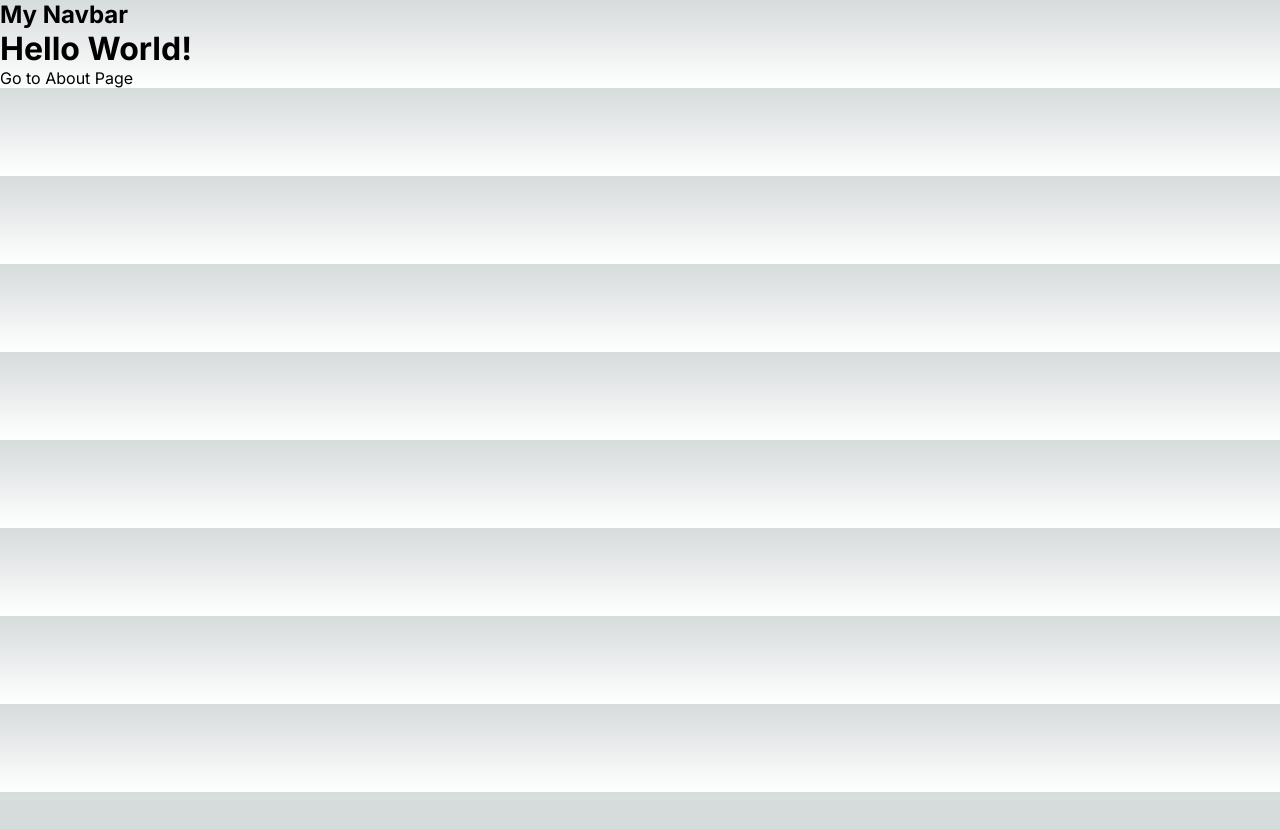
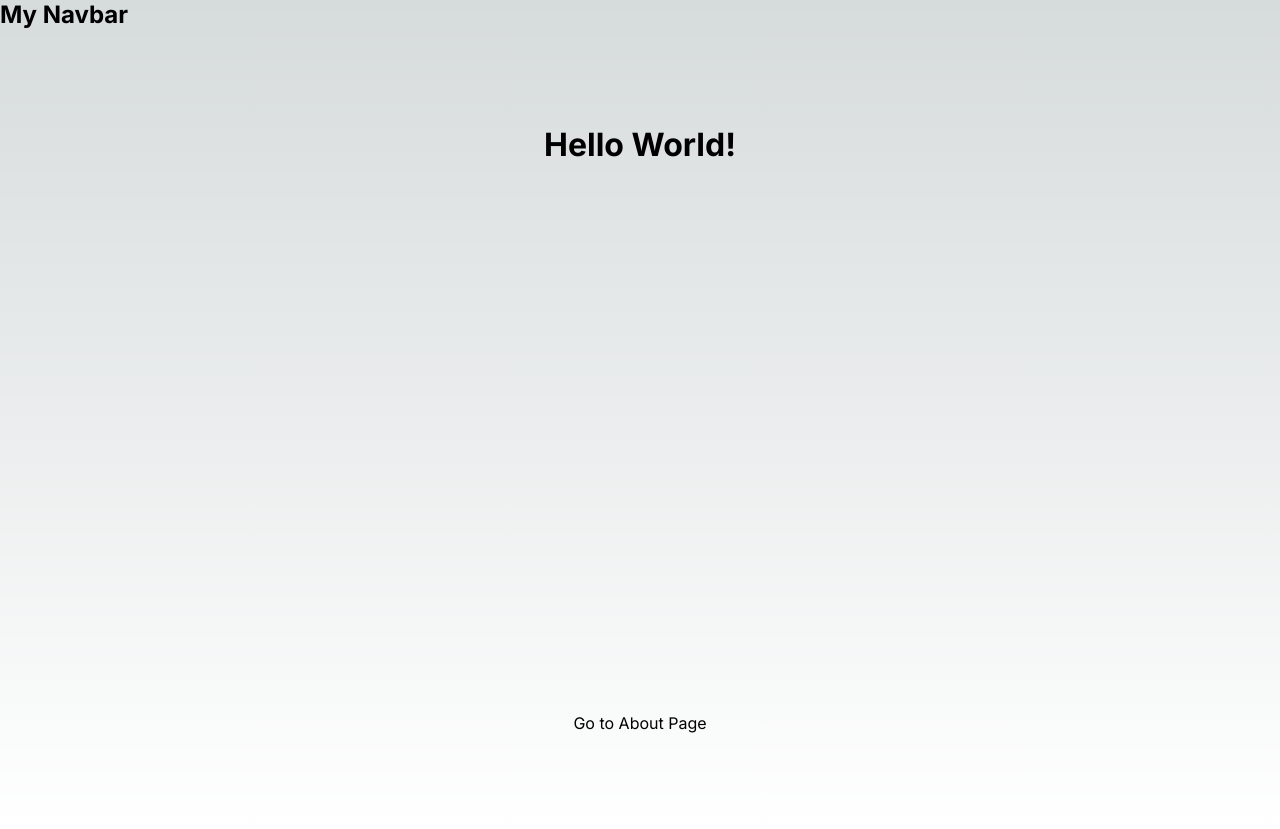
Before and after one commit to PhenDoesStuff/learning-nextjs, a Next.js app: page / in a window 1280 px wide. Before the commit the page ends 800 px from the top, so only its background shows below. Built offline with nearby package versions, Linux system fonts and the light colour scheme.

Commit message:
Learning how imports of css modules work specific to the classes that it is imported to

```diff
--- a/app/about/layout.tsx
+++ b/app/about/layout.tsx
@@ -1,3 +1,5 @@
+import styles from './styles.module.css';
+
 export default function AboutLayout({
 	children
 }: {
@@ -6,7 +8,7 @@
 	return (
 		<>
 			<nav>About Navbar</nav>
-			<main>{children}</main>
+			<main className={styles.main}>{children}</main>
 		</>
 	);
 }
--- /dev/null
+++ b/app/about/styles.module.css
@@ -0,0 +1,6 @@
+.main {
+    min-height: 100vh;
+    display: grid;
+    place-content: center;
+    background-color: #333;
+}
--- a/app/page.tsx
+++ b/app/page.tsx
@@ -1,8 +1,9 @@
 import Link from 'next/link';
+import styles from './page.module.css';
 
 export default function Home() {
 	return (
-		<main>
+		<main className={styles.main}>
 			<h1>Hello World!</h1>
 			<Link href='/about'>Go to About Page</Link>
 		</main>
```
